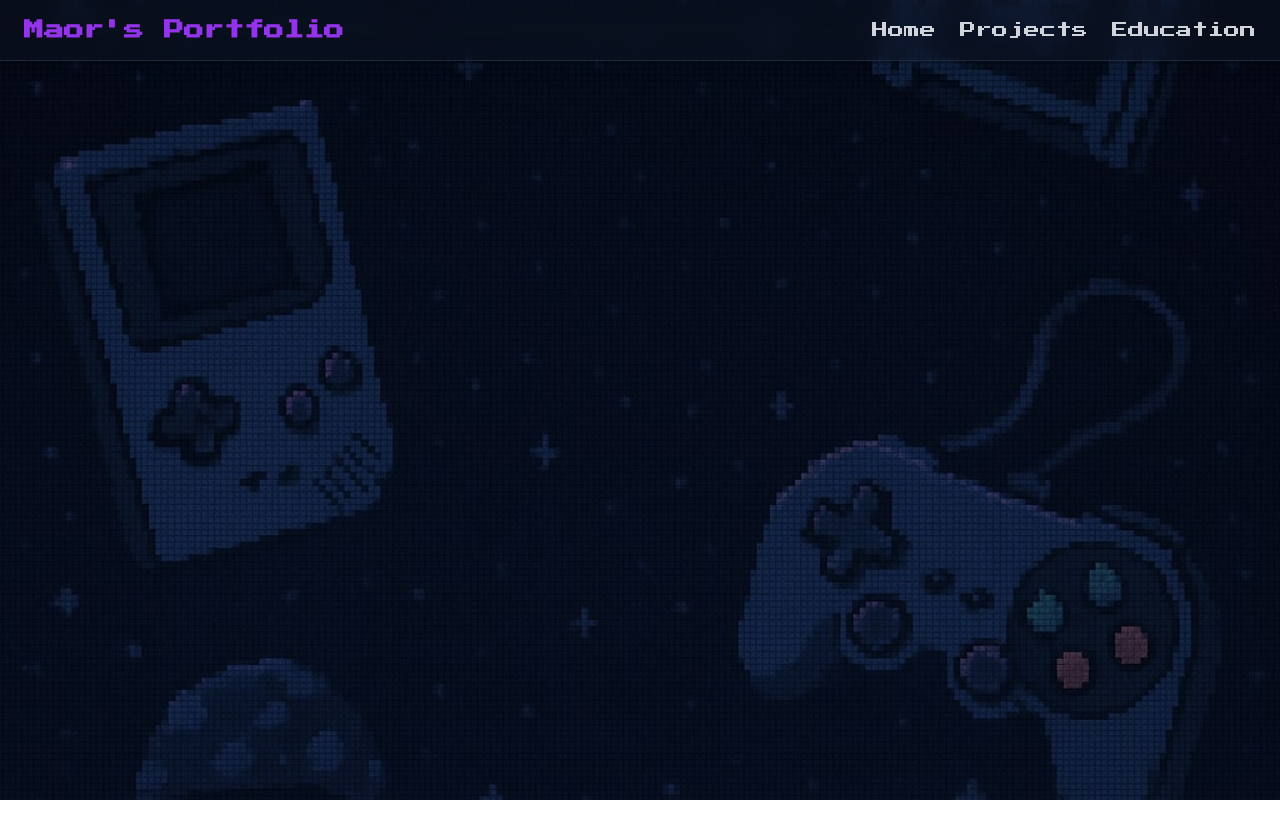
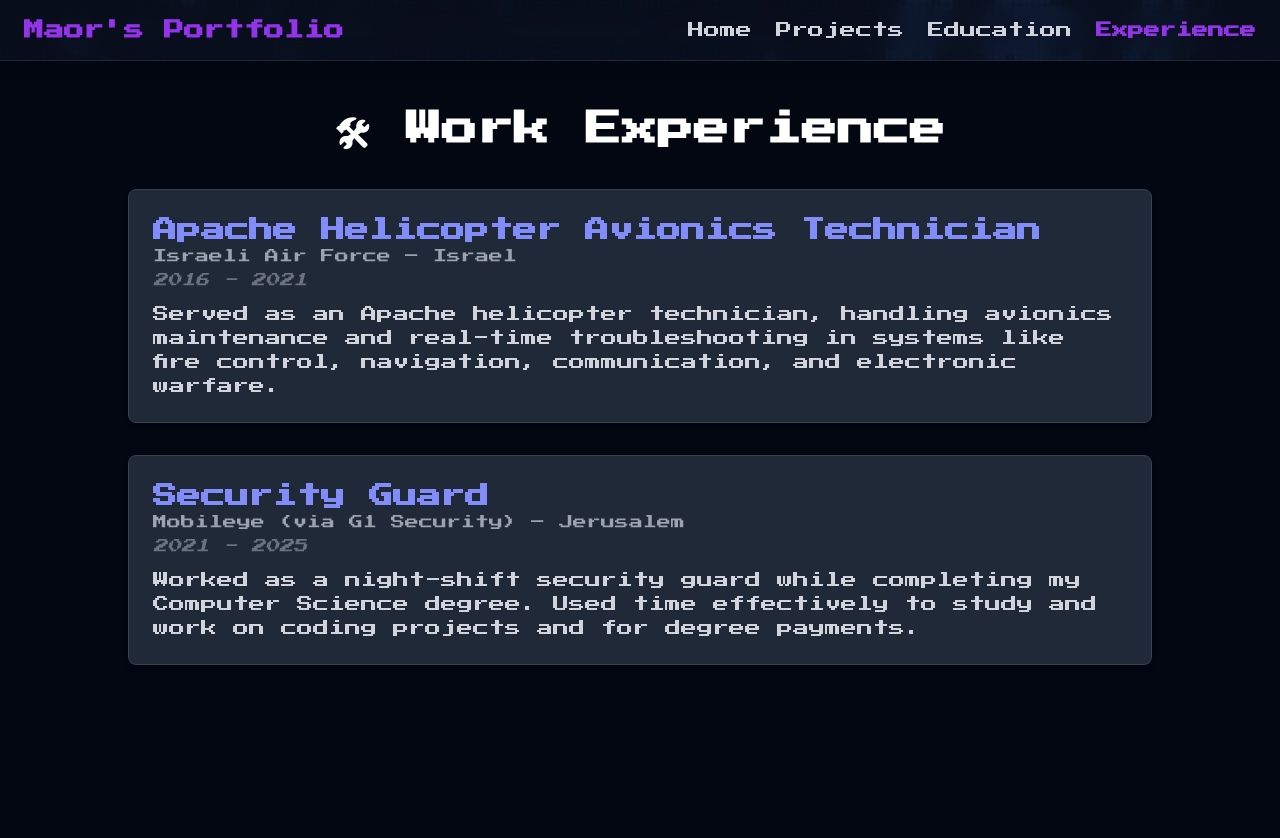
Before and after one commit to MaorMan1/my-portfolio, a React (Vite) app in the folder frontend/: page /experience in a window 1280 px wide. Shown: the top 838 px of the page. Before the commit the page ends 800 px from the top, so only its background shows below. Built offline with nearby package versions, Linux system fonts and the light colour scheme.

Commit message:
Experience page added

```diff
--- a/frontend/src/App.tsx
+++ b/frontend/src/App.tsx
@@ -2,6 +2,7 @@ import { Routes, Route, Link, useLocation } from 'react-router-dom'
 import Home from './pages/Home'
 import Projects from './pages/Projects'
 import Education from './pages/Education'
+import Experience from './pages/Experience'
 
 function App() {
   const location = useLocation()
@@ -41,6 +42,14 @@ function App() {
             >
               Education
             </Link>
+            <Link
+              to="/experience"
+              className={`hover:text-purple-600 transition-colors ${
+                isActive('/experience') ? 'text-purple-600 font-semibold' : 'text-gray-300'
+              }`}
+            >
+              Experience
+            </Link>
           </div>
         </div>
       </nav>
@@ -49,6 +58,7 @@ function App() {
         <Route path="/" element={<Home />} />
         <Route path="/projects" element={<Projects />} />
         <Route path="/education" element={<Education />} />
+        <Route path="/experience" element={<Experience />} />
       </Routes>
     </div>
   )
--- /dev/null
+++ b/frontend/src/pages/Experience.tsx
@@ -0,0 +1,46 @@
+const experiences = [
+  {
+    id: 1,
+    title: 'Apache Helicopter Avionics Technician',
+    company: 'Israeli Air Force',
+    location: 'Israel',
+    period: '2016 - 2021',
+    description: `Served as an Apache helicopter technician, handling avionics maintenance and real-time troubleshooting in systems like fire control, navigation, communication, and electronic warfare.`,
+  },
+  {
+    id: 2,
+    title: 'Security Guard',
+    company: 'Mobileye (via G1 Security)',
+    location: 'Jerusalem',
+    period: '2021 - 2025',
+    description: `Worked as a night-shift security guard while completing my Computer Science degree. Used time effectively to study and work on coding projects and for degree payments.`,
+  },
+]
+
+function Experience() {
+    return (
+        <div className="min-h-screen bg-gray-950 text-white px-4 py-12">
+            <div className="max-w-5xl mx-auto">
+                <h1 className="text-4xl font-bold text-center mb-10">🛠 Work Experience</h1>
+
+                <div className="space-y-8">
+                {experiences.map((exp) => (
+                    <div
+                    key={exp.id}
+                    className="bg-gray-800 p-6 rounded-lg shadow-md border border-gray-700"
+                    >
+                    <h2 className="text-2xl font-semibold text-indigo-400">{exp.title}</h2>
+                    <p className="text-sm text-gray-400 mb-1">
+                        {exp.company} – {exp.location}
+                    </p>
+                    <p className="text-sm text-gray-500 italic mb-3">{exp.period}</p>
+                    <p className="text-gray-300">{exp.description}</p>
+                    </div>
+                ))}
+                </div>
+            </div>
+        </div>
+    )
+}
+
+export default Experience
```
